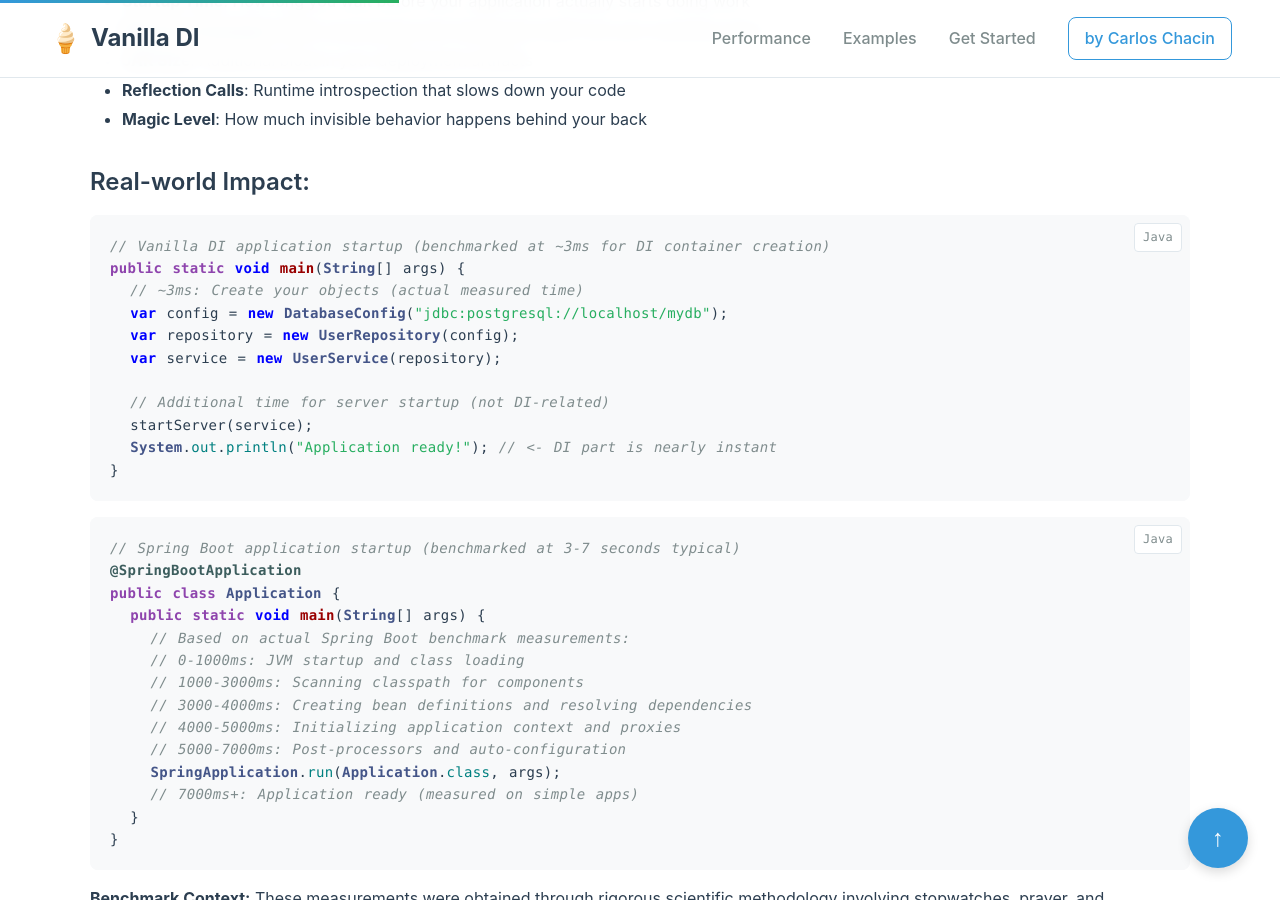
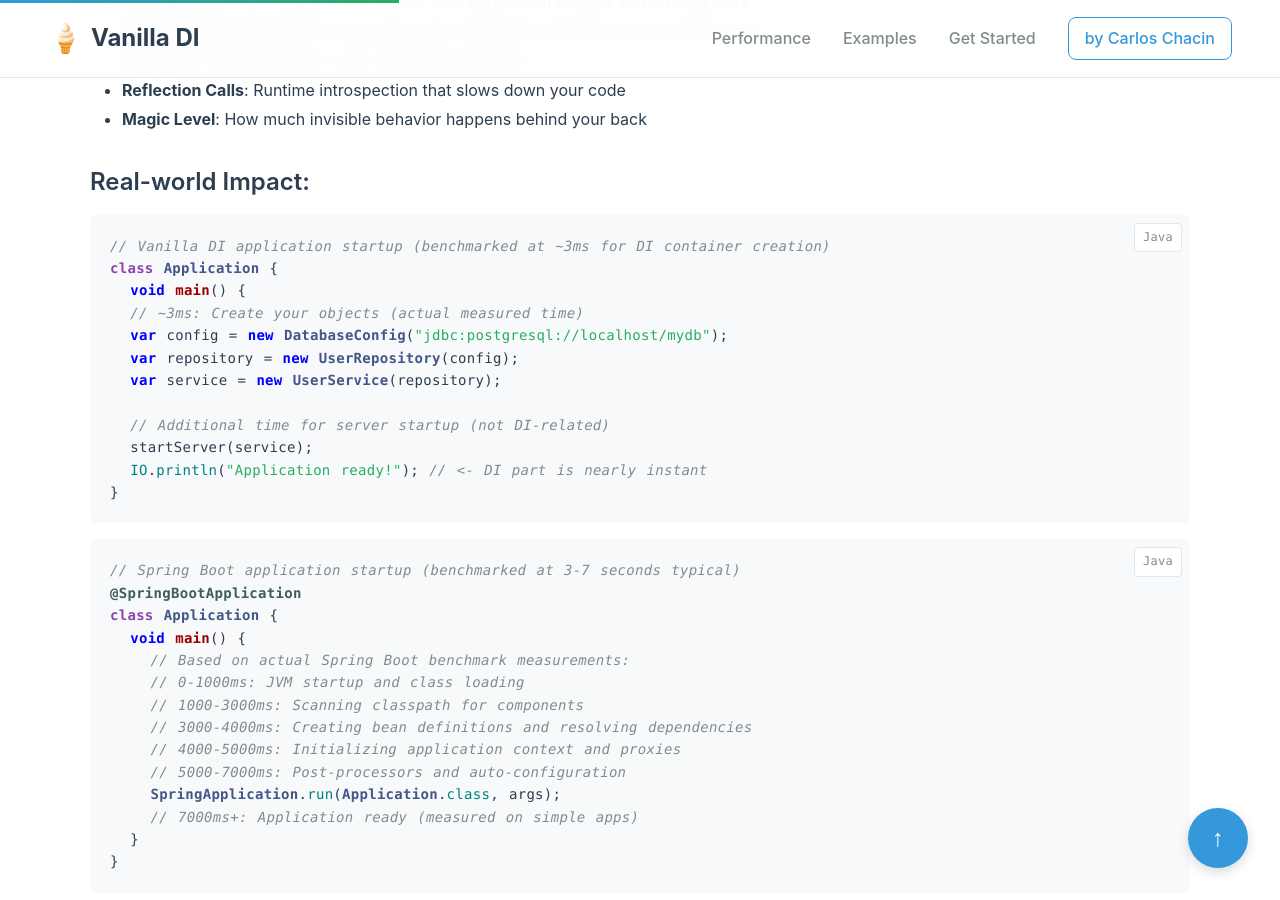
Before and after one commit to cchacin/vanilla-di.com, a Jekyll site: the page built from index.md, in a window 1280 px wide and 900 px high, scrolled down 3737 px. Built offline with Jekyll 4.4.1, drawn with Linux system fonts in a browser that asks for light colours; some of the changed text lies outside the part shown.

Commit message:
fix: Formatting

````diff
--- a/_comparisons/micronaut-example.md
+++ b/_comparisons/micronaut-example.md
@@ -45,7 +45,7 @@ class EmailNotificationService implements NotificationService {
 // Application startup
 @Application
 class MicronautApp {
-  static void main(String[] args) {
+  void main() {
     // Framework handles dependency injection
     Micronaut.run(MicronautApp.class, args);
   }
@@ -89,7 +89,7 @@ class EmailNotificationService implements NotificationService {
 
 // Application startup
 class Application {
-  static void main(String[] args) {
+  void main() {
     // Explicit dependency creation and injection
     var smtpHost = System.getProperty("smtp.host", "localhost");
     var notificationsEnabled = Boolean.parseBoolean(
--- a/index.md
+++ b/index.md
@@ -56,8 +56,8 @@ For enterprise deployments requiring maximum sophistication:
 
 ```java
 // Behold: the complete Vanilla DI configuration
-public class MyApplication {
-  public static void main(String[] args) {
+class MyApplication {
+  void main() {
     // Configuration complete
     // No XML, no YAML, no annotations, no tears
   }
@@ -204,7 +204,8 @@ Don't just take our word for it! Here's how **Vanilla DI** completely dominates
 
 ```java
 // Vanilla DI application startup (benchmarked at ~3ms for DI container creation)
-public static void main(String[] args) {
+class Application {
+  void main() {
   // ~3ms: Create your objects (actual measured time)
   var config = new DatabaseConfig("jdbc:postgresql://localhost/mydb");
   var repository = new UserRepository(config);
@@ -212,15 +213,15 @@ public static void main(String[] args) {
 
   // Additional time for server startup (not DI-related)
   startServer(service);
-  System.out.println("Application ready!"); // <- DI part is nearly instant
+  IO.println("Application ready!"); // <- DI part is nearly instant
 }
 ```
 
 ```java
 // Spring Boot application startup (benchmarked at 3-7 seconds typical)
 @SpringBootApplication
-public class Application {
-  public static void main(String[] args) {
+class Application {
+  void main() {
     // Based on actual Spring Boot benchmark measurements:
     // 0-1000ms: JVM startup and class loading
     // 1000-3000ms: Scanning classpath for components
````
